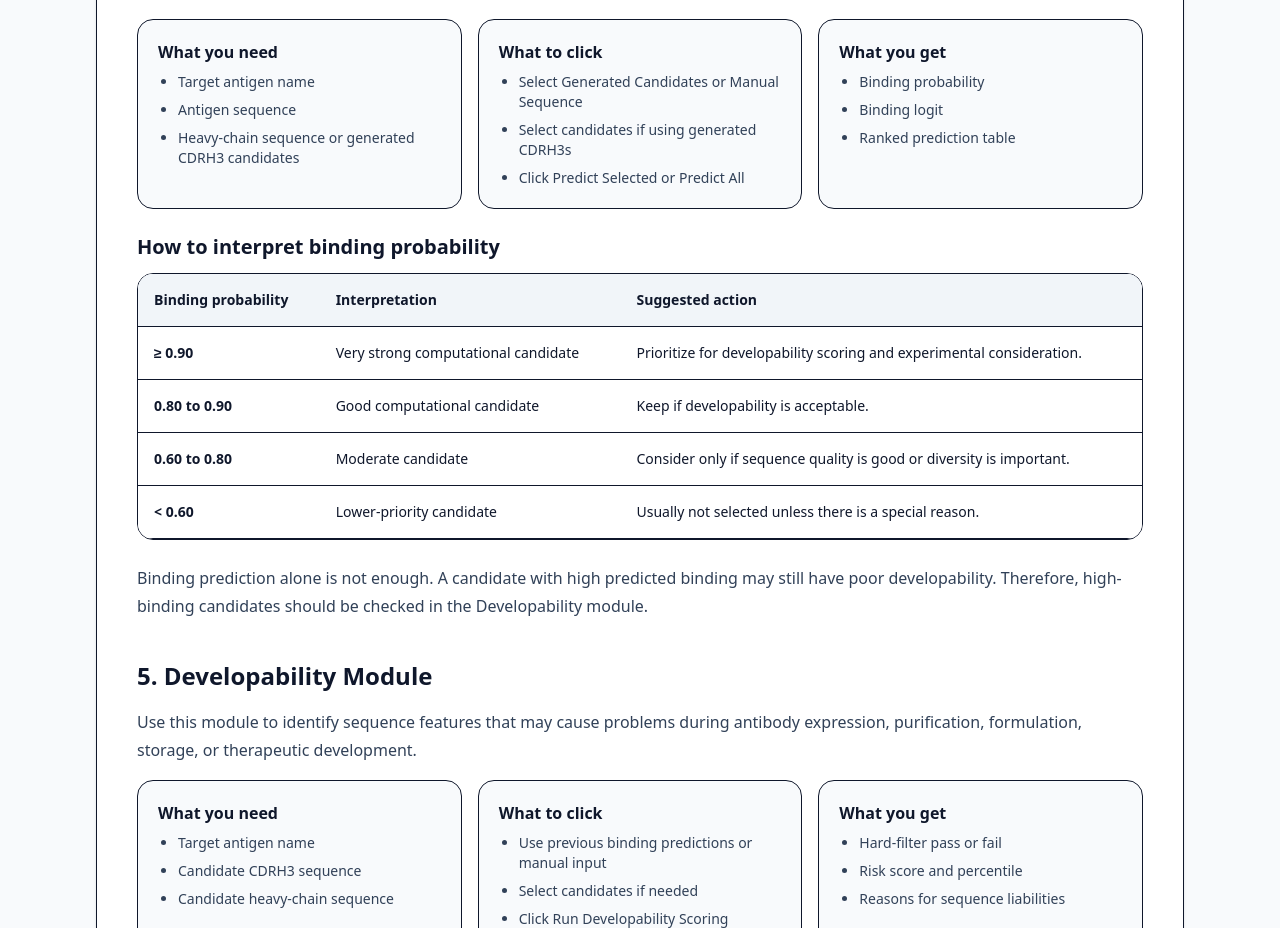
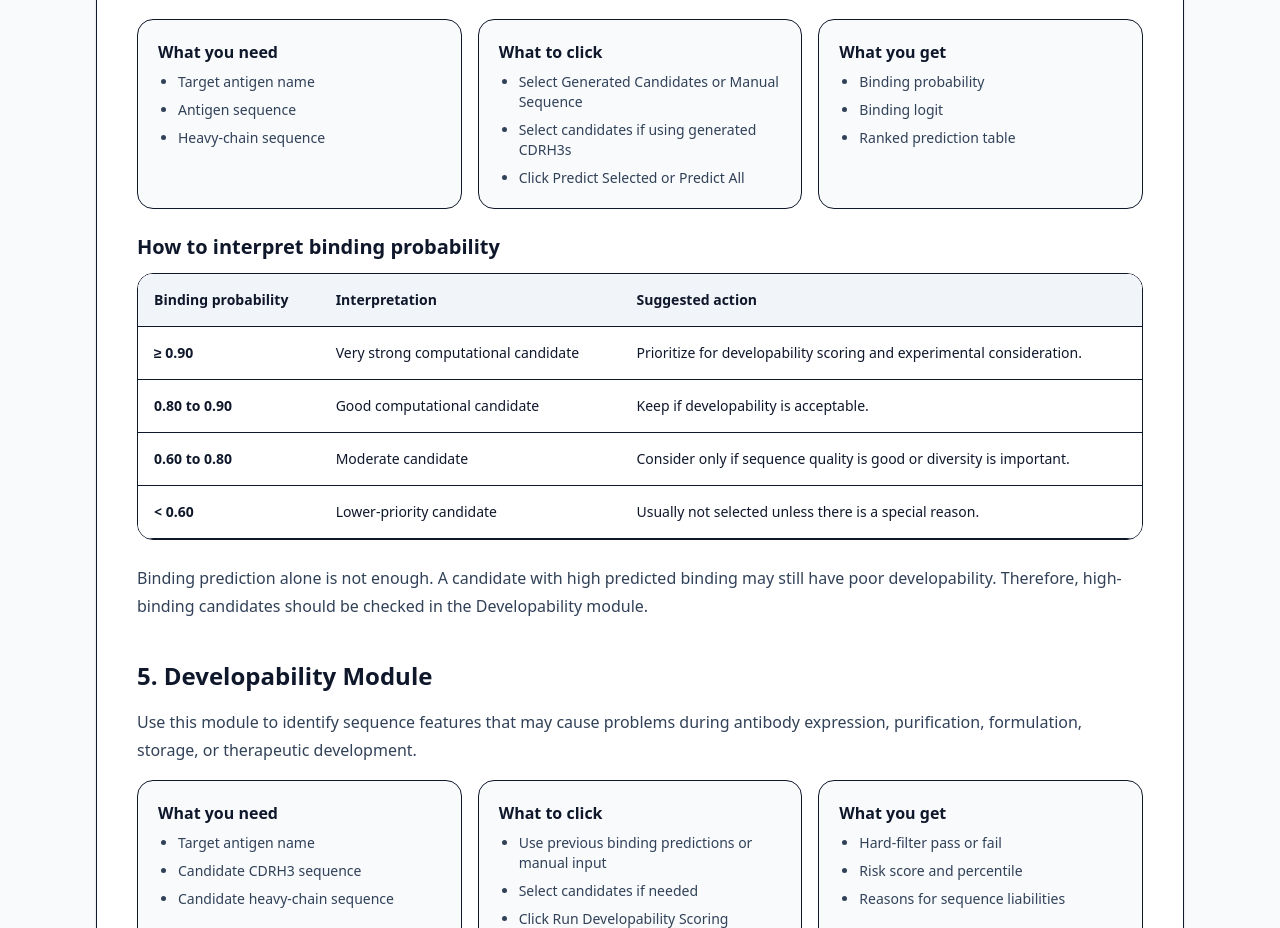
Before and after one commit to Fanxu-alt/Antibody-Design, a Next.js app in the folder frontend/: page /help in a window 1280 px wide. Shown: the part 2220-3148 px from the top of the page. Built offline with nearby package versions, Linux system fonts and the light colour scheme; no server answers.

Commit message:
Update page.tsx

```diff
--- a/frontend/app/help/page.tsx
+++ b/frontend/app/help/page.tsx
@@ -246,7 +246,7 @@ export default function HelpPage() {
               <ul className="list-disc space-y-2 pl-5 text-sm text-slate-700">
                 <li>Target antigen name</li>
                 <li>Antigen sequence</li>
-                <li>Heavy-chain sequence or generated CDRH3 candidates</li>
+                <li>Heavy-chain sequence</li>
               </ul>
             </div>
 
```
